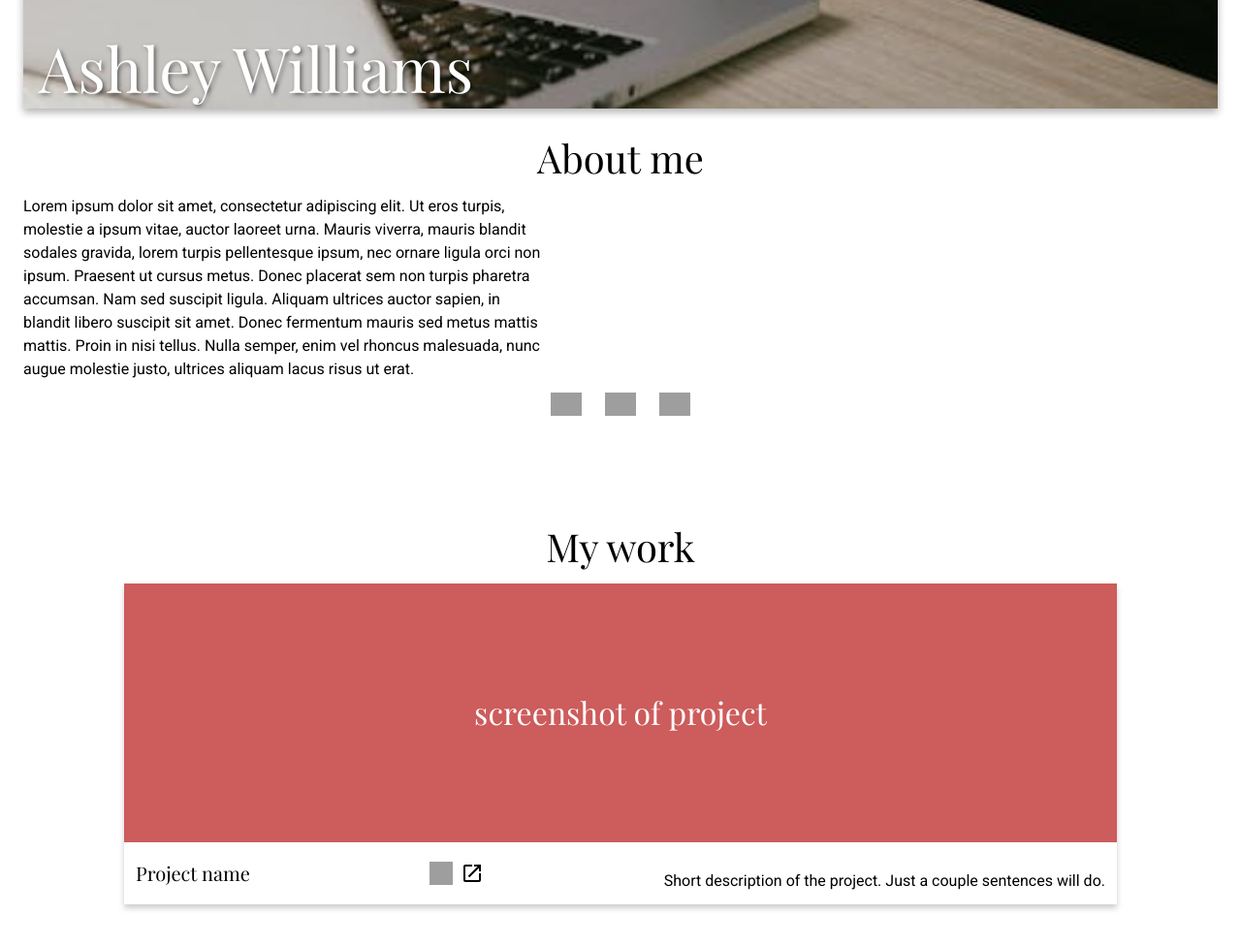
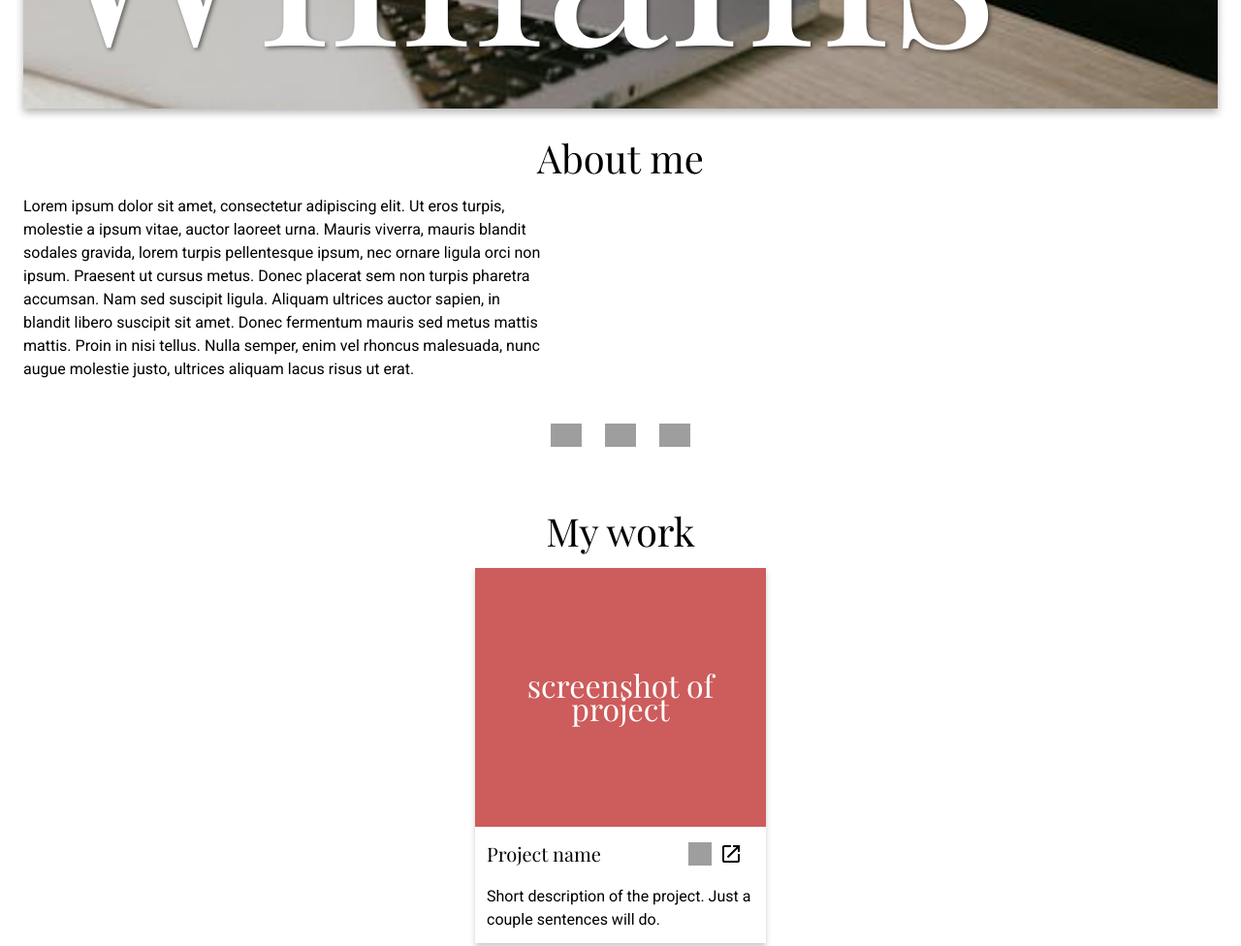
Before and after one commit to Murfew/Homepage, a website built with webpack: page src/index.html in a window 1280 px wide. Shown: the part 1760-2736 px from the top of the page at 97% size. Built offline with nearby package versions, Linux system fonts and the light colour scheme; grey boxes are pictures that could not be loaded; a web font is replaced by a local one.

Commit message:
completed changes for 375px

```diff
--- a/src/style.css
+++ b/src/style.css
@@ -47,7 +47,7 @@ h2 {
 .image-wrapper h1 {
   position: absolute;
   transform: translateY(-100%);
-  font-size: 4rem;
+  font-size: 20vw;
   color: white;
   text-shadow: 2px 2px 4px rgba(0, 0, 0, 0.5);
   padding: 0 1rem;
@@ -95,6 +95,7 @@ h2 {
 
 .project {
   width: 80%;
+  max-width: 300px;
   margin-bottom: 6rem;
   box-shadow: 0 4px 6px rgba(0, 0, 0, 0.2);
 }
@@ -157,3 +158,13 @@ h2 {
 #contact-me img {
   margin-top: 2.5rem;
 }
+
+@media (width >= 375px) {
+  #about-me {
+    margin-bottom: 3rem;
+  }
+
+  #about-me p {
+    margin-bottom: 2rem;
+  }
+}
```
